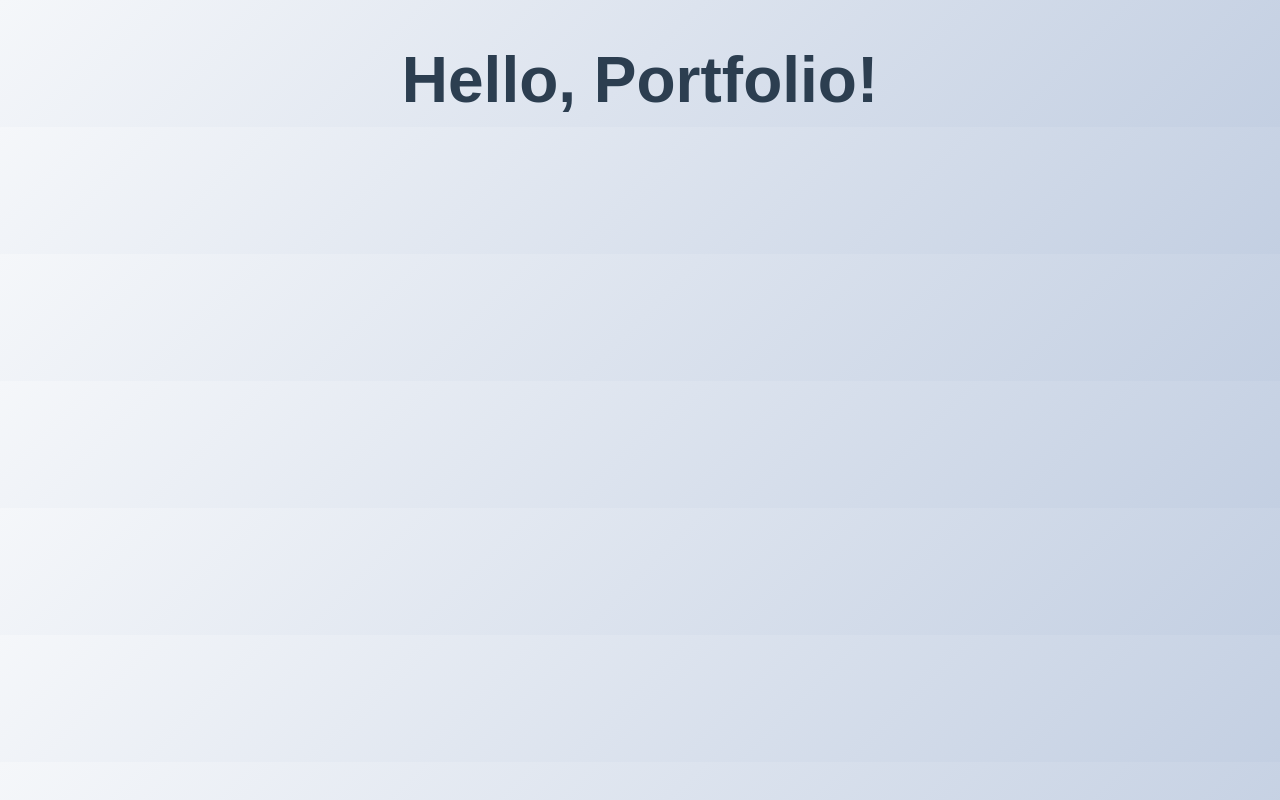
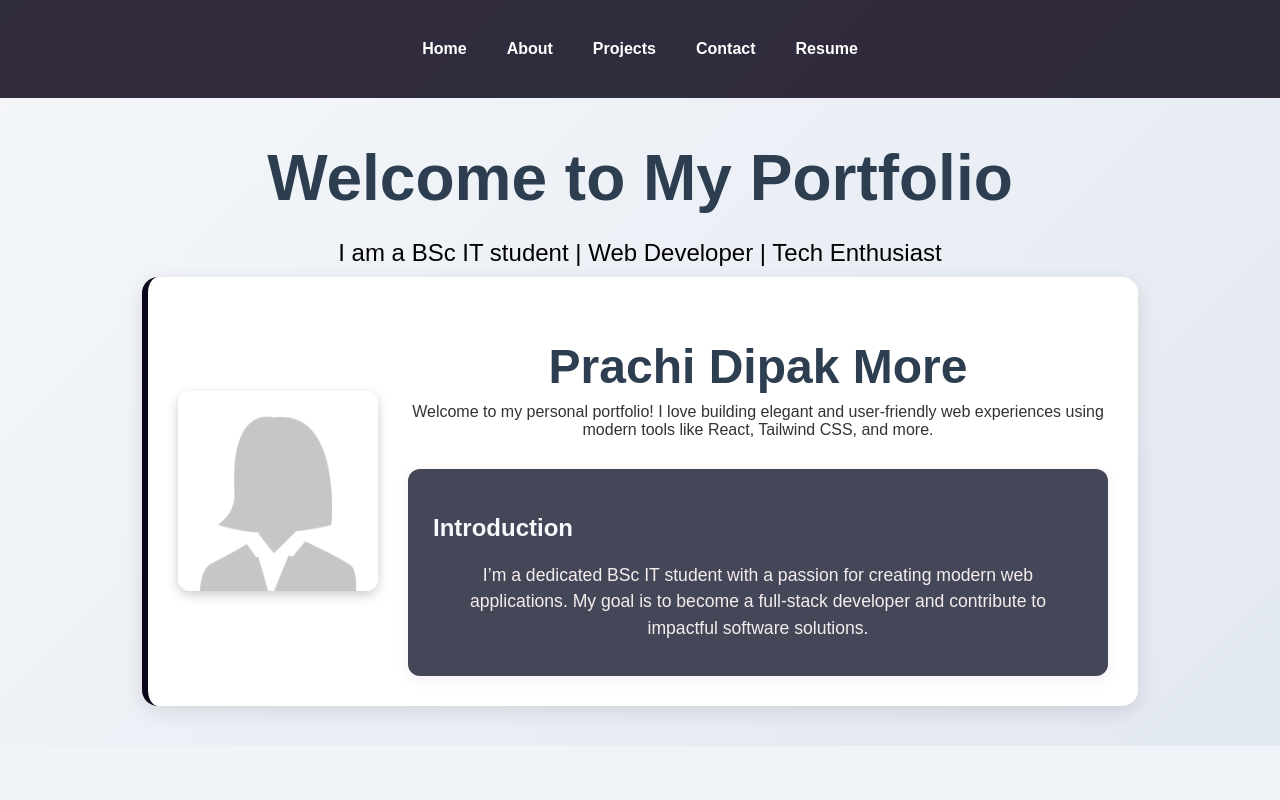
Before and after one commit to moreprachid/Prachi-portfolio, a React (Create React App) app: page / in a window 1280 px wide. Shown: the top 800 px of the page. Built offline with nearby package versions, Linux system fonts and the light colour scheme.

Commit message:
Setup for GitHub Pages deploy

```diff
--- a/src/App.js
+++ b/src/App.js
@@ -11,9 +11,37 @@ import Footer from "./Pages/Footer";
 
 import "./App.css";
 
-export default function App() {
-  return <h1>Hello, Portfolio!</h1>;
+
+function App() {
+  return (
+    <div>
+      <nav style={{ padding: "20px", background: "rgba(13, 5, 26, 0.84)" }}>
+        <Link to="/" style={{ margin: "20px" }}>Home</Link>
+        <Link to="/about" style={{ margin: "20px" }}>About</Link>
+        <Link to="/projects" style={{ margin: "20px" }}>Projects</Link>
+        <Link to="/contact" style={{ margin: "20px" }}>Contact</Link>
+        <Link to="/Resume" style={{ margin: "20px" }}>Resume</Link>
+      </nav>
+
+      <Routes>
+        <Route path="/" element={<Home />} />
+        <Route path="/about" element={<About />} />
+        <Route path="/projects" element={<Projects />} />
+        <Route path="/contact" element={<Contact />} />
+        <Route path="/Resume" element={<Resume />} />
+        <Route path="*" element={<NotFound />} />
+      </Routes>
+
+      <Footer />
+    </div>
+  );
 }
+
+export default App;
+
+// export default function App() {
+//   return <h1>Hello, Portfolio!</h1>;
+// }
 
 // function App() {
 //   return (
```
